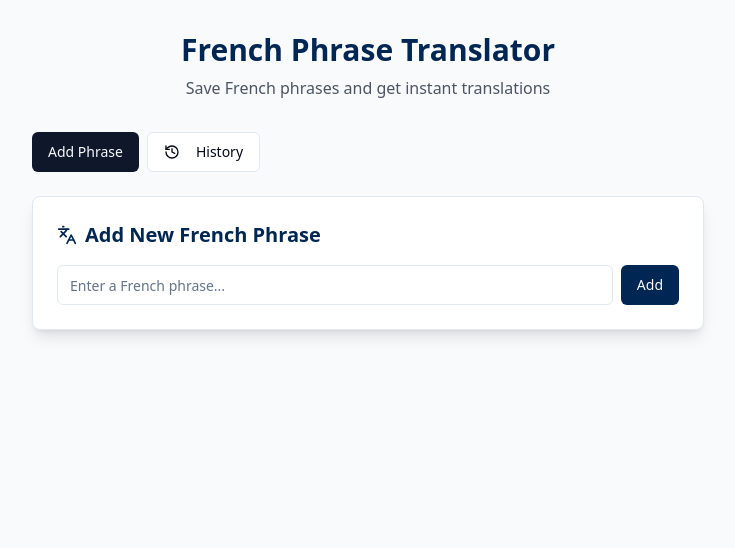
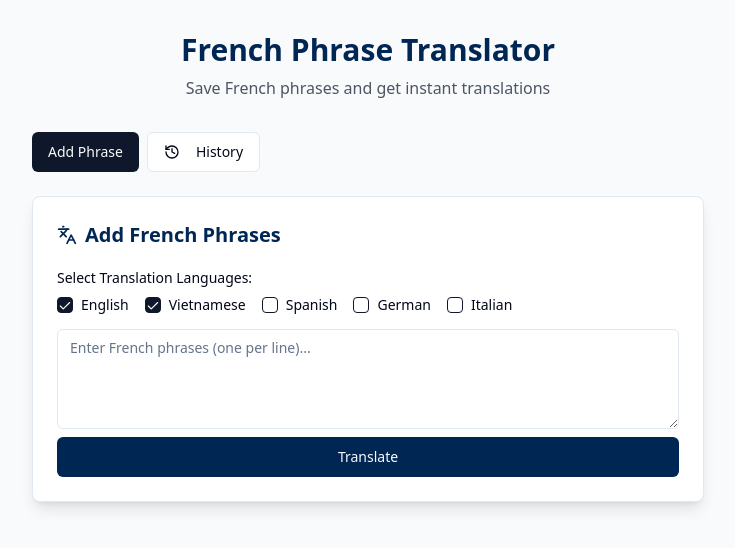
Before and after one commit to hoangtuansu/french-phrase-trio-lingo, a React (Vite) app: page / in a window 1280 px wide. Shown: the top 548 px of the page, without its empty margins (272-1007 px from the left). Built offline with nearby package versions, Linux system fonts and the light colour scheme; no server answers; the database is empty.

Commit message:
feat: Implement multi-language translation
Allow users to select multiple destination languages, input multi-line text for separate translations, and provide additional examples and idioms for single-word translations.

```diff
--- a/src/components/HistoryView.tsx
+++ b/src/components/HistoryView.tsx
@@ -1,5 +1,4 @@
-
-import React, { useState, useEffect } from 'react';
+import React, { useState, useEffect, useRef } from 'react';
 import { Card } from "@/components/ui/card";
 import PhraseCard from './PhraseCard';
 import { Bell } from "lucide-react";
@@ -17,19 +16,23 @@ const HistoryView: React.FC<HistoryViewProps> = ({ phrases, onDelete }) => {
   const [interval, setInterval] = useState<number>(30);
   const [isNotifying, setIsNotifying] = useState(false);
   const { toast } = useToast();
+  const timerRef = useRef<NodeJS.Timeout>();
 
   useEffect(() => {
-    let timer: NodeJS.Timeout;
     if (isNotifying && phrases.length > 0) {
-      timer = setInterval(() => {
+      timerRef.current = setInterval(() => {
         const randomPhrase = phrases[Math.floor(Math.random() * phrases.length)];
         toast({
-          title: "Practice Time!",
-          description: `${randomPhrase.french} - ${randomPhrase.english}`,
+          title: "Practice Time!"
         });
       }, interval * 60 * 1000); // Convert minutes to milliseconds
     }
-    return () => clearInterval(timer);
+
+    return () => {
+      if (timerRef.current) {
+        clearInterval(timerRef.current);
+      }
+    };
   }, [isNotifying, interval, phrases]);
 
   return (
--- a/src/components/PhraseInput.tsx
+++ b/src/components/PhraseInput.tsx
@@ -1,21 +1,32 @@
 
 import React, { useState } from 'react';
 import { Button } from "@/components/ui/button";
-import { Input } from "@/components/ui/input";
+import { Textarea } from "@/components/ui/textarea";
 import { Card } from "@/components/ui/card";
+import { Checkbox } from "@/components/ui/checkbox";
 import { Languages } from "lucide-react";
+import type { Language } from '../types/language';
 
 interface PhraseInputProps {
-  onAddPhrase: (phrase: string) => void;
+  onAddPhrase: (phrase: string, languages: Language[]) => void;
 }
+
+const AVAILABLE_LANGUAGES: { value: Language; label: string }[] = [
+  { value: 'english', label: 'English' },
+  { value: 'vietnamese', label: 'Vietnamese' },
+  { value: 'spanish', label: 'Spanish' },
+  { value: 'german', label: 'German' },
+  { value: 'italian', label: 'Italian' },
+];
 
 const PhraseInput: React.FC<PhraseInputProps> = ({ onAddPhrase }) => {
   const [phrase, setPhrase] = useState('');
+  const [selectedLanguages, setSelectedLanguages] = useState<Language[]>(['english', 'vietnamese']);
 
   const handleSubmit = (e: React.FormEvent) => {
     e.preventDefault();
-    if (phrase.trim()) {
-      onAddPhrase(phrase.trim());
+    if (phrase.trim() && selectedLanguages.length > 0) {
+      onAddPhrase(phrase.trim(), selectedLanguages);
       setPhrase('');
     }
   };
@@ -25,17 +36,42 @@ const PhraseInput: React.FC<PhraseInputProps> = ({ onAddPhrase }) => {
       <form onSubmit={handleSubmit} className="space-y-4">
         <div className="flex items-center space-x-2">
           <Languages className="w-5 h-5 text-french-blue" />
-          <h2 className="text-xl font-semibold text-french-blue">Add New French Phrase</h2>
+          <h2 className="text-xl font-semibold text-french-blue">Add French Phrases</h2>
         </div>
-        <div className="flex space-x-2">
-          <Input
+
+        <div className="space-y-2">
+          <label className="text-sm font-medium">Select Translation Languages:</label>
+          <div className="flex flex-wrap gap-4">
+            {AVAILABLE_LANGUAGES.map((lang) => (
+              <div key={lang.value} className="flex items-center space-x-2">
+                <Checkbox
+                  id={lang.value}
+                  checked={selectedLanguages.includes(lang.value)}
+                  onCheckedChange={(checked) => {
+                    setSelectedLanguages(
+                      checked
+                        ? [...selectedLanguages, lang.value]
+                        : selectedLanguages.filter((l) => l !== lang.value)
+                    );
+                  }}
+                />
+                <label htmlFor={lang.value} className="text-sm font-medium leading-none peer-disabled:cursor-not-allowed peer-disabled:opacity-70">
+                  {lang.label}
+                </label>
+              </div>
+            ))}
+          </div>
+        </div>
+
+        <div className="space-y-2">
+          <Textarea
             value={phrase}
             onChange={(e) => setPhrase(e.target.value)}
-            placeholder="Enter a French phrase..."
-            className="flex-1"
+            placeholder="Enter French phrases (one per line)..."
+            className="min-h-[100px]"
           />
-          <Button type="submit" className="bg-french-blue hover:bg-blue-800">
-            Add
+          <Button type="submit" className="w-full bg-french-blue hover:bg-blue-800">
+            Translate
           </Button>
         </div>
       </form>
--- a/src/pages/Index.tsx
+++ b/src/pages/Index.tsx
@@ -5,6 +5,7 @@ import HistoryView from '../components/HistoryView';
 import { useToast } from "@/hooks/use-toast";
 import { useQuery, useMutation, useQueryClient } from '@tanstack/react-query';
 import { getPhrases, savePhraseToDb, deletePhrase, PhraseRecord } from '../utils/supabase';
+import type { Language, Translation } from '../types/language';
 
 const Index = () => {
   const [activeView, setActiveView] = useState<'add' | 'history'>('add');
@@ -17,25 +18,51 @@ const Index = () => {
   });
 
   const mockTranslate = (text: string) => {
-    const mockTranslations: Record<string, { en: string; vi: string }> = {
-      "bonjour": { en: "hello", vi: "xin chào" },
-      "merci": { en: "thank you", vi: "cảm ơn" },
-      "au revoir": { en: "goodbye", vi: "tạm biệt" },
-    };
+    // Simple mock for multiple languages and examples
+    const lines = text.split('\n').filter(line => line.trim());
 
-    return mockTranslations[text.toLowerCase()] || {
-      en: `[English translation for: ${text}]`,
-      vi: `[Vietnamese translation for: ${text}]`
-    };
+    const results = lines.map(line => {
+      const isWord = !line.includes(' ');
+      const mockData: Record<string, Translation> = {
+        english: {
+          text: `[English for: ${line}]`,
+          ...(isWord && {
+            examples: [
+              `Example 1 for ${line}`,
+              `Example 2 for ${line}`,
+            ],
+            idioms: [`Idiom using ${line}`]
+          })
+        },
+        vietnamese: {
+          text: `[Vietnamese for: ${line}]`
+        },
+        spanish: {
+          text: `[Spanish for: ${line}]`
+        },
+        german: {
+          text: `[German for: ${line}]`
+        },
+        italian: {
+          text: `[Italian for: ${line}]`
+        }
+      };
+
+      return {
+        original: line,
+        translations: mockData
+      };
+    });
+
+    return results;
   };
 
   const addPhraseMutation = useMutation({
-    mutationFn: (french: string) => {
-      const translations = mockTranslate(french);
+    mutationFn: (phraseData: { french: string; english: string; vietnamese: string }) => {
       return savePhraseToDb({
-        french,
-        english: translations.en,
-        vietnamese: translations.vi,
+        french: phraseData.french,
+        english: phraseData.english,
+        vietnamese: phraseData.vietnamese,
       });
     },
     onSuccess: () => {
@@ -72,8 +99,16 @@ const Index = () => {
     },
   });
 
-  const handleAddPhrase = (french: string) => {
-    addPhraseMutation.mutate(french);
+  const handleAddPhrase = (french: string, languages: Language[]) => {
+    const translations = mockTranslate(french);
+
+    translations.forEach(translation => {
+      addPhraseMutation.mutate({
+        french: translation.original,
+        english: translation.translations.english.text,
+        vietnamese: translation.translations.vietnamese.text,
+      });
+    });
   };
 
   return (
--- /dev/null
+++ b/src/types/language.ts
@@ -0,0 +1,13 @@
+
+export type Language = 'english' | 'vietnamese' | 'spanish' | 'german' | 'italian';
+
+export interface Translation {
+  text: string;
+  examples?: string[];
+  idioms?: string[];
+}
+
+export interface TranslationResult {
+  original: string;
+  translations: Record<Language, Translation>;
+}
```
